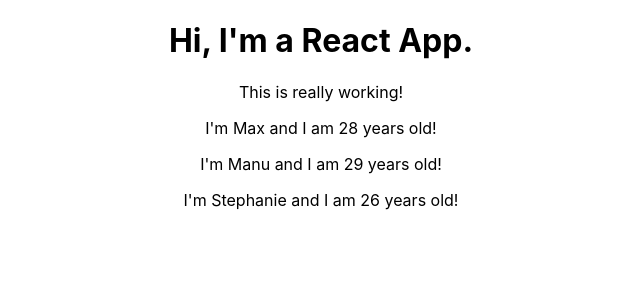
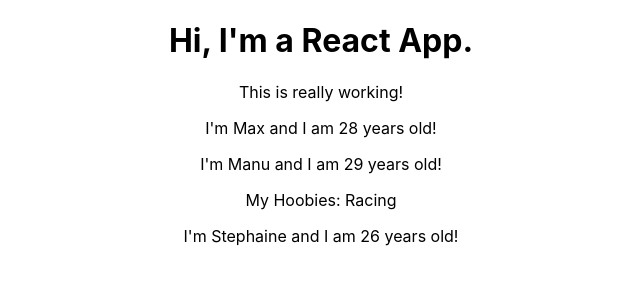
Before and after one commit to littlecloud1/React-Practices, a React (Create React App) app: page / in a window 1280 px wide. Shown: the top 300 px of the page, without its empty margins (319-959 px from the left). Built offline with nearby package versions, Linux system fonts and the light colour scheme.

Commit message:
feats: set up states

```diff
--- a/src/App.js
+++ b/src/App.js
@@ -3,14 +3,21 @@
 import Person from './Person/Person';
 
 class App extends Component {
+    state = {
+        persons: [
+            { name: 'Max', age: 28 },
+            { name: 'Manu', age: 29 },
+            { name: 'Stephaine', age: 26 }
+        ]
+    }
     render() {
         return (
             <div className="App">
                 <h1>Hi, I'm a React App.</h1>
                 <p> This is really working!</p>
-                <Person name="Max" age="28"/>
-                <Person name="Manu" age="29" >My Hoobies: Racing</Person>
-                <Person name="Stephanie" age="26"/>
+                <Person name={this.state.persons[0].name} age={this.state.persons[0].age} />
+                <Person name={this.state.persons[1].name} age={this.state.persons[1].age} >My Hoobies: Racing</Person>
+                <Person name={this.state.persons[2].name} age={this.state.persons[2].age}/>
             </div>
             //<h1>Another heading</h1> count do this, can only have one root element
         );
--- a/src/Person/Person.js
+++ b/src/Person/Person.js
@@ -3,7 +3,12 @@
 
 
 const person = (props) => {
-    return <p>I'm {props.name} and I am {props.age} years old!</p>
+    return (
+        <div>
+            <p>I'm {props.name} and I am {props.age} years old!</p>
+            <p>{props.children}</p>
+         </div>
+            )
 
 };
 
```
